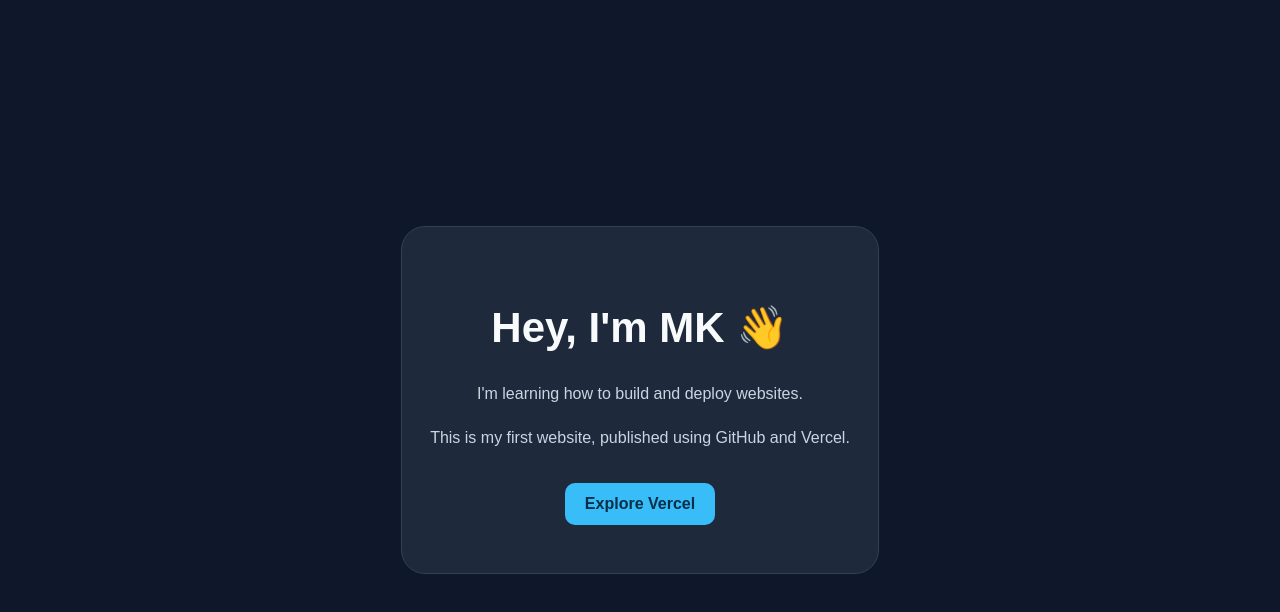
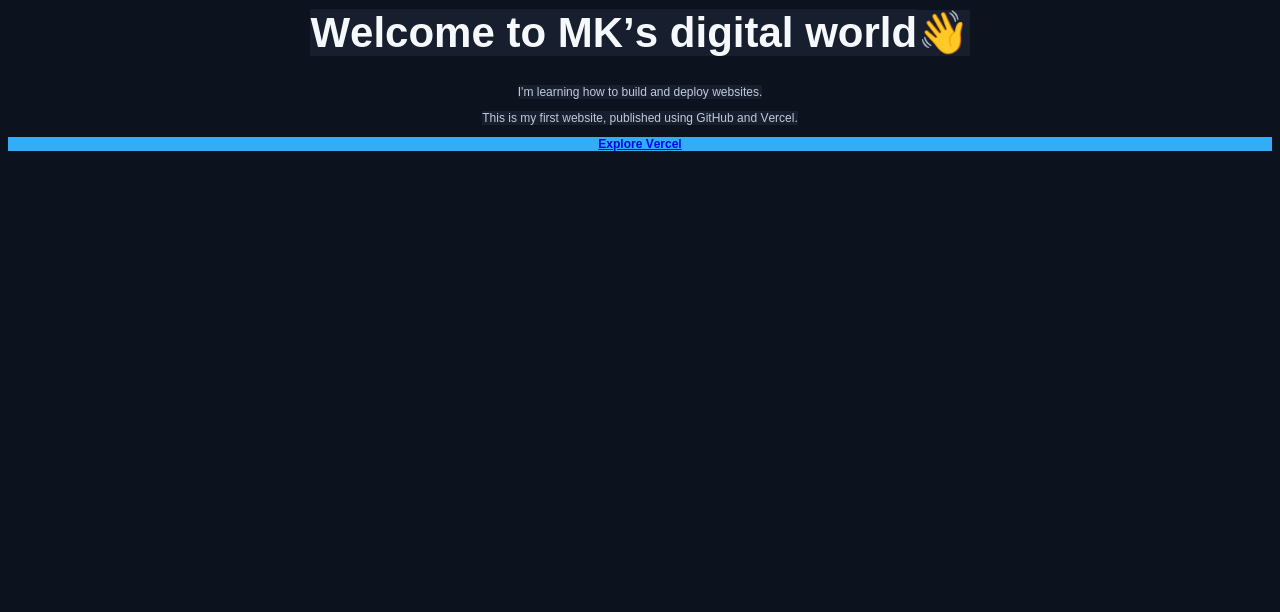
Before and after one commit to MOSESKUMAR07/mk-first-deployment, a plain HTML site: page index.html in a window 1280 px wide. Drawn offline with Linux system fonts and the light colour scheme.

Commit message:
Update index.html

```diff
--- a/index.html
+++ b/index.html
@@ -1,50 +1,24 @@
-
-<!DOCTYPE html>
-<html lang="en">
+<!DOCTYPE html PUBLIC "-//W3C//DTD HTML 4.01//EN" "http://www.w3.org/TR/html4/strict.dtd">
+<html>
 <head>
-  <meta charset="UTF-8">
-  <meta name="viewport" content="width=device-width, initial-scale=1.0">
-  <title>MK | First Deployment</title>
-  <style>
-    * { box-sizing: border-box; }
-    body {
-      margin: 0;
-      min-height: 100vh;
-      display: grid;
-      place-items: center;
-      background: #0f172a;
-      color: #f8fafc;
-      font-family: Arial, sans-serif;
-      padding: 24px;
-    }
-    main {
-      max-width: 600px;
-      text-align: center;
-      padding: 48px 28px;
-      border: 1px solid #334155;
-      border-radius: 24px;
-      background: #1e293b;
-    }
-    h1 { font-size: 42px; }
-    p { color: #cbd5e1; line-height: 1.7; }
-    a {
-      display: inline-block;
-      margin-top: 16px;
-      padding: 12px 20px;
-      background: #38bdf8;
-      color: #082f49;
-      border-radius: 10px;
-      text-decoration: none;
-      font-weight: bold;
-    }
+  <meta http-equiv="Content-Type" content="text/html; charset=utf-8">
+  <meta http-equiv="Content-Style-Type" content="text/css">
+  <title></title>
+  <meta name="Generator" content="Cocoa HTML Writer">
+  <meta name="CocoaVersion" content="2685.7">
+  <style type="text/css">
+    body {background-color: #0d121f}
+    p.p2 {margin: 0.0px 0.0px 12.0px 0.0px; text-align: center; font: 12.0px Arial; color: #c0cbda; -webkit-text-stroke: #c0cbda}
+    p.p3 {margin: 0.0px 0.0px 0.0px 0.0px; text-align: center; font: 12.0px Arial; color: #0a2339; -webkit-text-stroke: #0a2339; background-color: #31aef6}
+    span.s1 {font-kerning: none; background-color: #171e2d}
+    span.s2 {font: 42.0px 'Apple Color Emoji'; font-kerning: none; background-color: #171e2d}
+    span.s3 {font-kerning: none}
   </style>
 </head>
 <body>
-  <main>
-    <h1>Hey, I'm MK 👋</h1>
-    <p>I'm learning how to build and deploy websites.</p>
-    <p>This is my first website, published using GitHub and Vercel.</p>
-    <a href="https://vercel.com">Explore Vercel</a>
-  </main>
+<h1 style="margin: 0.0px 0.0px 28.1px 0.0px; text-align: center; font: 42.0px Arial; color: #f6f9fb; -webkit-text-stroke: #f6f9fb"><span class="s1"><b>Welcome to MK’s digital world</b></span><span class="s2">👋</span></h1>
+<p class="p2"><span class="s1">I'm learning how to build and deploy websites.</span></p>
+<p class="p2"><span class="s1">This is my first website, published using GitHub and Vercel.</span></p>
+<p class="p3"><span class="s3"><a href="https://vercel.com/"><b>Explore Vercel</b><b></b></a></span></p>
 </body>
 </html>
```
